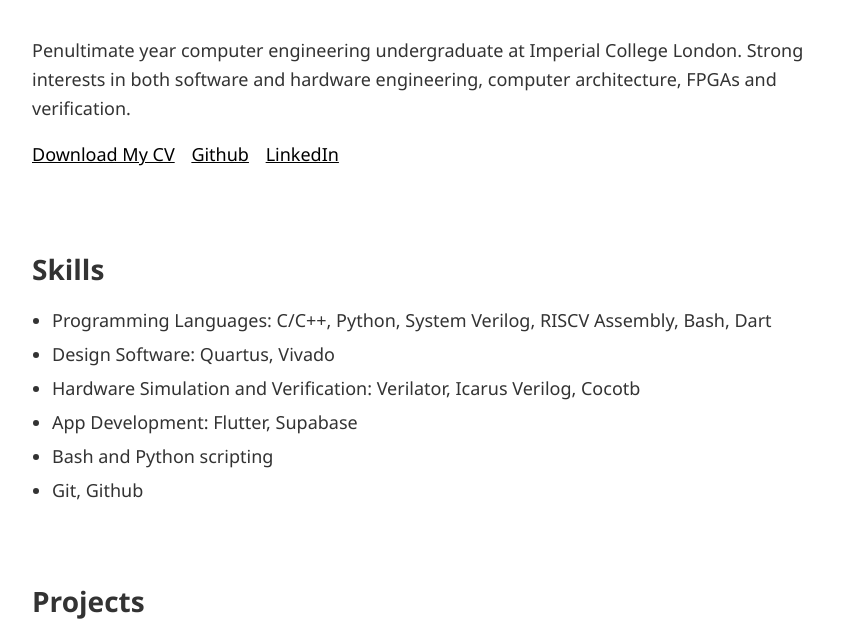
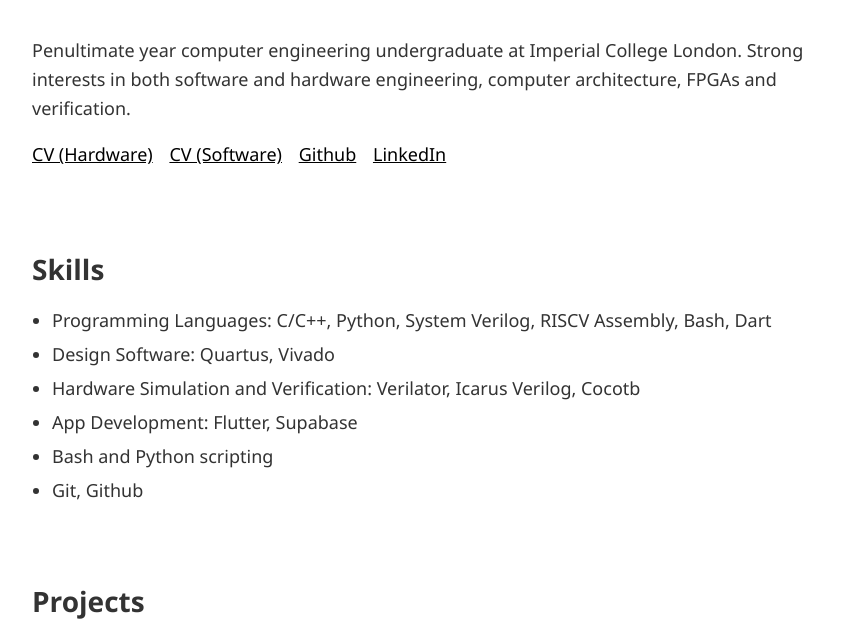
Before and after one commit to sne-samal/portfolio, a plain HTML site: page index.html in a window 1280 px wide. Shown: the part 91-728 px from the top of the page, without its empty margins (208-1071 px from the left). Drawn offline with Linux system fonts and the light colour scheme.

Commit message:
software CV

```diff
--- a/index.html
+++ b/index.html
@@ -25,7 +25,8 @@
         <p>Penultimate year computer engineering undergraduate at Imperial College London. Strong interests in both software and hardware engineering, computer architecture, FPGAs and verification.</p>
         <!-- <p>Currently building a healthcare application to be used by private general practices in the UK.</p> -->
         <p class="external-links">
-            <a href="sne-samal-cv.pdf" target="_blank">Download My CV</a>
+            <a href="sne-samal-cv.pdf" target="_blank">CV (Hardware)</a>
+            <a href="Year_3_CV_Software.pdf" target="_blank">CV (Software)</a>
             <a href="https://github.com/sne-samal" target="_blank">Github</a>
             <a href="https://linkedin.com/in/sne-samal" target="_blank">LinkedIn</a>
         </p>
```
Also changed, not shown: 1 other file.
